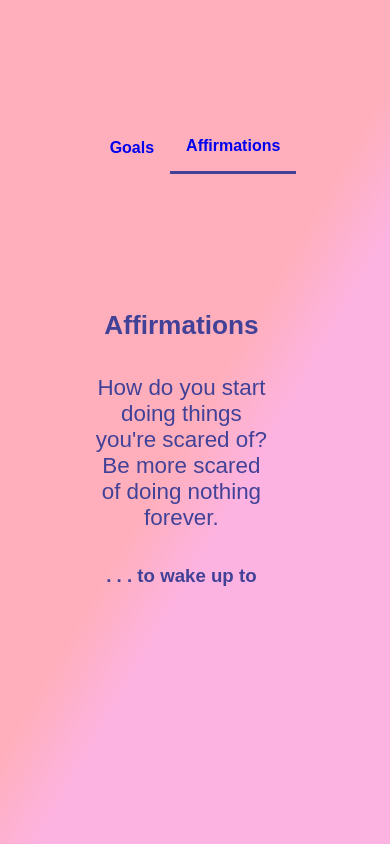
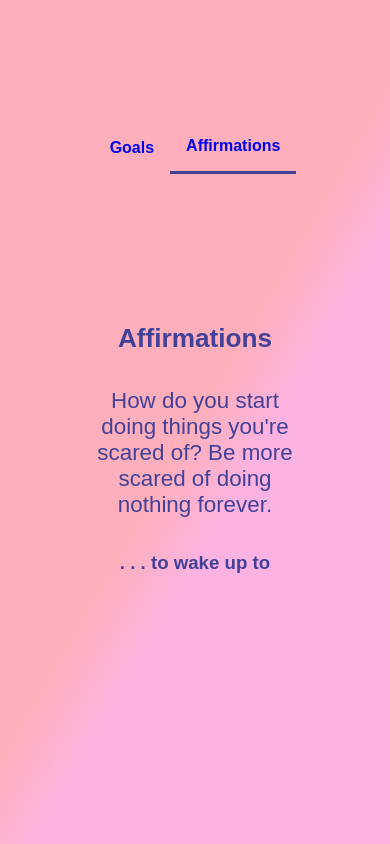
Before and after one commit to limiajayi/Affirmations, a React (Vite) app: page / in a window 390 px wide. Built offline with nearby package versions, Linux system fonts and the light colour scheme; a web font is replaced by a local one.

Commit message:
Adjusted styling for mobile devices.

```diff
--- a/src/App.css
+++ b/src/App.css
@@ -68,3 +68,9 @@ a.active {
 .fade-out {
     opacity: 0;
 }
+
+@media only screen and (max-width: 600px) {
+    .views {
+        width: 55vw;
+    }
+}
```
